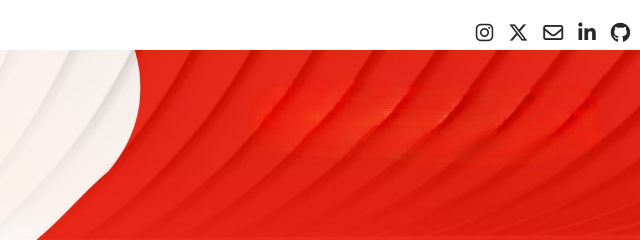
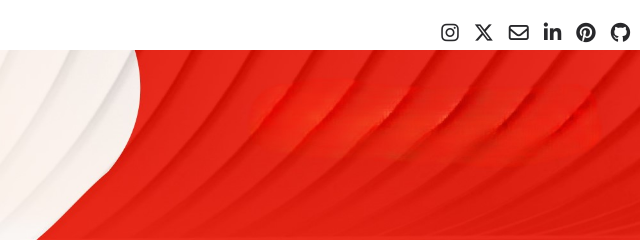
Before and after one commit to GowthamanT/about, a website: page blogs/The-Legacy-of-Bata-A-Global-Footwear-Giant.html in a window 1280 px wide. Shown: the top 240 px of the page, 640-1280 px from the left. Drawn offline with Linux system fonts and the light colour scheme.

Commit message:
feat(blogs): add pinterest link and update twitter link

```diff
--- a/blogs/The-Legacy-of-Bata-A-Global-Footwear-Giant.html
+++ b/blogs/The-Legacy-of-Bata-A-Global-Footwear-Giant.html
@@ -69,7 +69,7 @@
                     </a>
 
                     <a
-                        href="https://twitter.com/thoughtsofgt"
+                        href="https://twitter.com/theundefinedgt"
                         class="social-media-icon"
                         title="My Thoughts & likes"
                         target="_blank"
@@ -93,6 +93,15 @@
                         title="Professional side"
                     >
                         <i class="fa-brands fa-linkedin-in"></i>
+                    </a>
+
+                    <a
+                        href="https://in.pinterest.com/theundefinedgt/"
+                        class="social-media-icon"
+                        target="_blank"
+                        title="Creative side"
+                    >
+                        <i class="fa-brands fa-pinterest"></i>
                     </a>
 
                     <a
--- a/blogs/package.json
+++ b/blogs/package.json
@@ -1,6 +1,6 @@
 {
     "name": "gowthamant-blogs",
-    "version": "1.0.1",
+    "version": "1.1.0",
     "description": "Blogs of Gowthaman Thirunavukkarasu.",
     "repository": {
         "type": "git",
```
